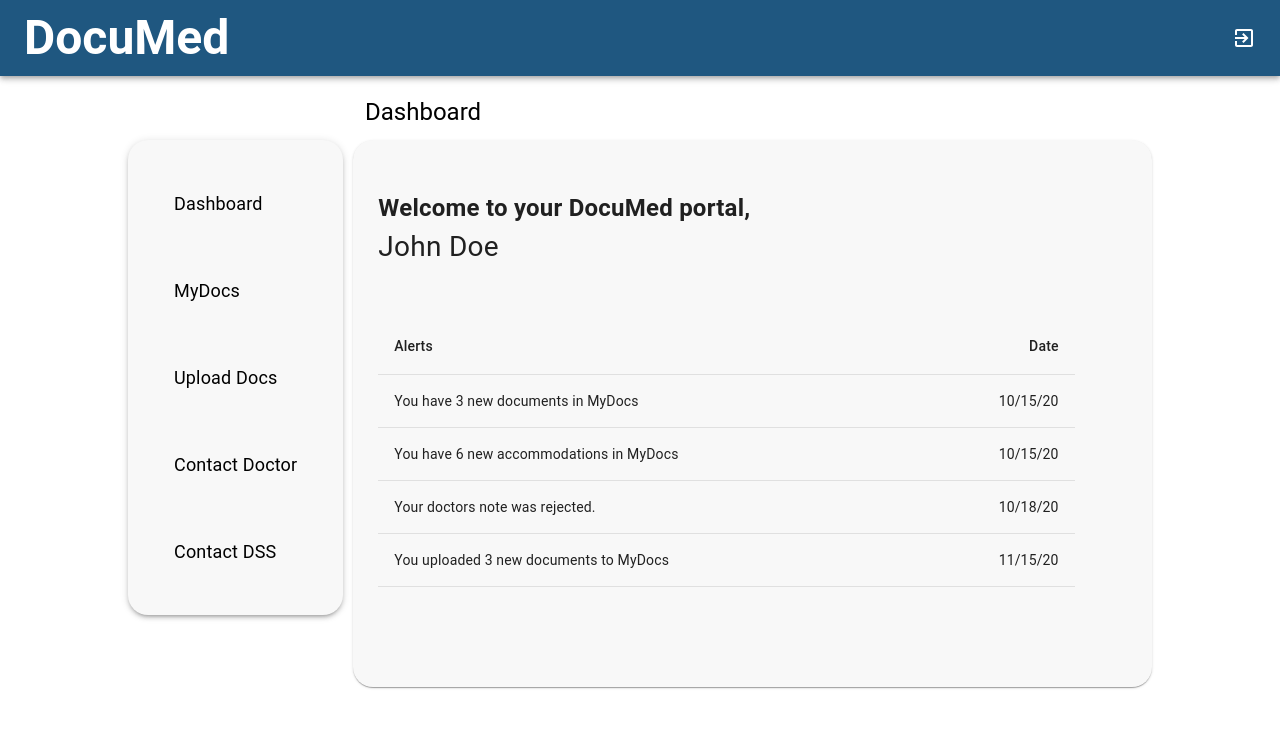
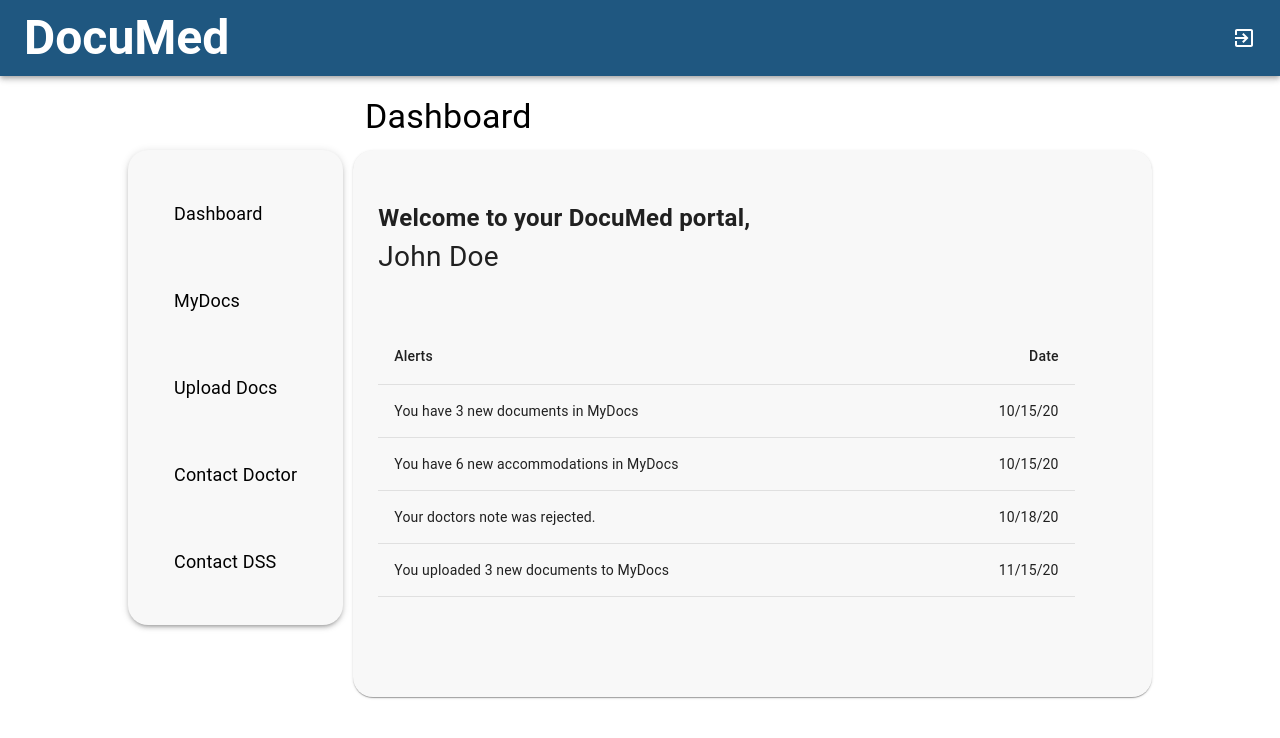
Before and after one commit to gouldcs/documed, a React (Create React App) app in the folder milestone3/: page /home in a window 1280 px wide. Shown: the top 738 px of the page. Built offline with nearby package versions, Linux system fonts and the light colour scheme.

Commit message:
Added updated page name to each main layout page and styled side menu

```diff
--- a/milestone3/src/components/MenuPanel.jsx
+++ b/milestone3/src/components/MenuPanel.jsx
@@ -1,31 +1,24 @@
 import React from "react"
+
 import { makeStyles } from "@material-ui/core/styles"
+
 import MenuList from "@material-ui/core/MenuList"
 import MenuItem from "@material-ui/core/MenuItem"
 import Paper from "@material-ui/core/Paper"
-import Link from "@material-ui/core/Link";
+import Link from "@material-ui/core/Link"
 
 const useStyles = makeStyles((theme) => ({
   defaultSetup: {
-    //minHeight: 720,
-    //minWidth: 240,
-    //maxHeight: 720,
-    //maxWidth: 240,
     paddingRight: 10,
     display: "flex",
     flexDirection: "row",
   },
 
   paper: {
-    //flex: 1,
     borderRadius: 20,
     display: "flex",
     padding: "12px 30px 12px",
     background: "#F8F8F8",
-  },
-
-  menuPanel: {
-    //paddingRight: 24,
   },
 
   navItem: {
@@ -52,37 +45,45 @@ const MenuPanel = (props) => {
       <div className={classes.menuPanel}>
         <Paper className={classes.paper} elevation={3}>
           <MenuList className={classes.navigation}>
-
-            <Link href="/home" className={classes.navItemFormat}>
-              <MenuItem className={classes.navItem}>
-                Dashboard
-              </MenuItem>
+            <Link
+              href="/home"
+              underline="none"
+              className={classes.navItemFormat}
+            >
+              <MenuItem className={classes.navItem}>Dashboard</MenuItem>
             </Link>
 
-            <Link href="/home/mydocs" className={classes.navItemFormat}>
-              <MenuItem className={classes.navItem}>
-                MyDocs
-              </MenuItem>
+            <Link
+              href="/home/mydocs"
+              underline="none"
+              className={classes.navItemFormat}
+            >
+              <MenuItem className={classes.navItem}>MyDocs</MenuItem>
             </Link>
 
-            <Link href="/home/upload" className={classes.navItemFormat}>
-              <MenuItem className={classes.navItem}>
-                Upload Docs
-              </MenuItem>
+            <Link
+              href="/home/upload"
+              underline="none"
+              className={classes.navItemFormat}
+            >
+              <MenuItem className={classes.navItem}>Upload Docs</MenuItem>
             </Link>
 
-            <Link href="/home/contactDoc" className={classes.navItemFormat}>
-              <MenuItem className={classes.navItem}>
-                Contact Doctor
-              </MenuItem>
+            <Link
+              href="/home/contactDoc"
+              underline="none"
+              className={classes.navItemFormat}
+            >
+              <MenuItem className={classes.navItem}>Contact Doctor</MenuItem>
             </Link>
 
-            <Link href="/home/contactDSS" className={classes.navItemFormat}>
-              <MenuItem className={classes.navItem}>
-                Contact DSS
-              </MenuItem>
+            <Link
+              href="/home/contactDSS"
+              underline="none"
+              className={classes.navItemFormat}
+            >
+              <MenuItem className={classes.navItem}>Contact DSS</MenuItem>
             </Link>
-
           </MenuList>
         </Paper>
       </div>
--- a/milestone3/src/pages/main-layout/MainLayout.jsx
+++ b/milestone3/src/pages/main-layout/MainLayout.jsx
@@ -2,17 +2,18 @@ import React from "react"
 import { makeStyles } from "@material-ui/core/styles"
 
 import Paper from "@material-ui/core/Paper"
+import Typography from "@material-ui/core/Typography"
 
+import Accommodations from "./mydocs/accommodations/Accommodations"
+import Dashboard from "./dashboard/Dashboard"
+import DoctorContact from "./contact/DoctorContact"
+import DSSContact from "./contact/DSSContact"
 import Header from "../../components/Header"
 import MenuPanel from "../../components/MenuPanel"
-import Dashboard from "./dashboard/Dashboard"
 import MyDocs from "./mydocs/MyDocs"
-import Accommodations from "./mydocs/accommodations/Accommodations"
 import Upload from "./upload/Upload"
-import DoctorContact from "./contact/DoctorContact"
-import DSSContact from "./contact/DSSContact"
-import Typography from "@material-ui/core/Typography"
-import { Switch, Route } from "react-router-dom"
+
+import { Switch, Route, useLocation } from "react-router-dom"
 
 const useStyles = makeStyles((theme) => ({
   dashboard: {
@@ -77,6 +78,22 @@ const useStyles = makeStyles((theme) => ({
 
 const MainLayout = (props) => {
   const classes = useStyles(props)
+  let location = useLocation()
+
+  const setTitle = (loc) => {
+    if (loc.pathname === "/home") {
+      return "Dashboard"
+    } else if (loc.pathname === "/home/mydocs") {
+      return "MyDocs"
+    } else if (loc.pathname === "/home/upload") {
+      return "Upload Documents"
+    } else if (loc.pathname === "/home/contactDoc") {
+      return "Contact Doctor"
+    } else if (loc.pathname === "/home/contactDSS") {
+      return "Contact DSS"
+    }
+    return loc.pathname
+  }
 
   return (
     <div className={classes.dashboard}>
@@ -88,7 +105,7 @@ const MainLayout = (props) => {
           <div className={classes.empty}></div>
           <div className={classes.pageTitle}>
             <div className={classes.title}>
-              <Typography variant="h5">Dashboard</Typography>
+              <Typography variant="h4">{setTitle(location)}</Typography>
             </div>
           </div>
         </div>
```
